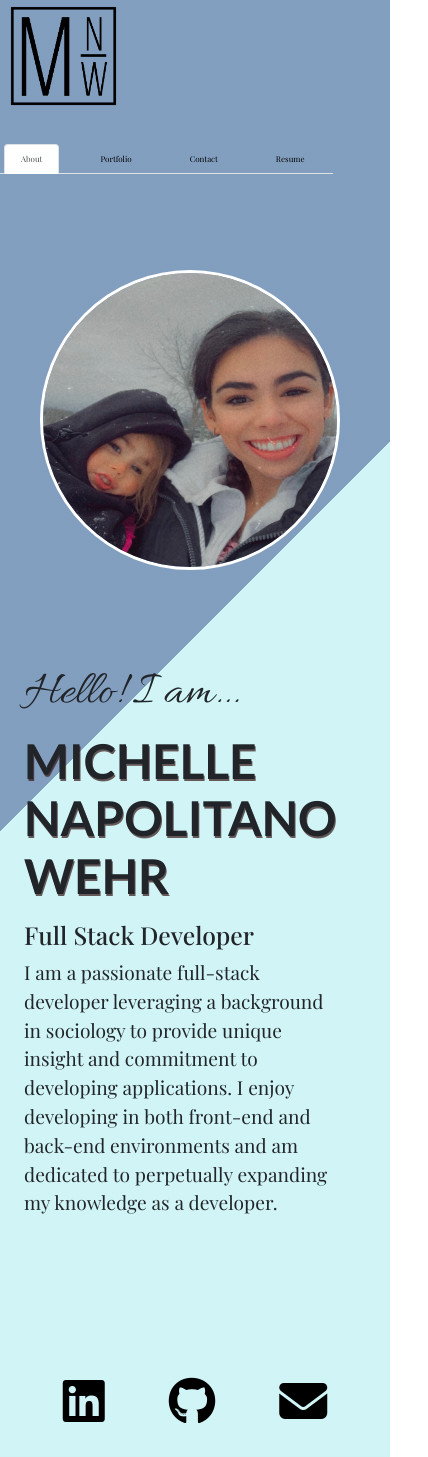
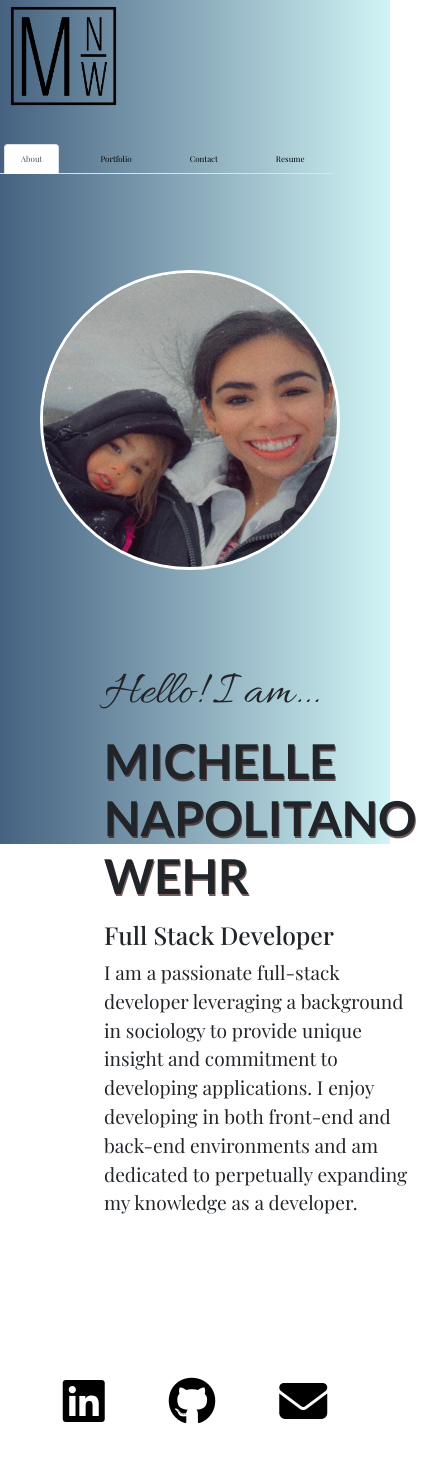
Before and after one commit to michellewehr/react-portfolio-2, a React (Create React App) app: page / in a window 390 px wide. Shown: the whole page, 428 px wide, since content can reach past the window. Built offline with nearby package versions, Linux system fonts and the light colour scheme; a web font is replaced by a local one.

Commit message:
changed background

```diff
--- a/public/index.html
+++ b/public/index.html
@@ -29,7 +29,7 @@
     <link href="https://fonts.googleapis.com/css2?family=Lato:ital,wght@0,100;0,300;0,400;0,700;1,100;1,300;1,400;1,700&family=Playfair+Display:ital,wght@0,400;0,500;0,600;0,700;0,800;0,900;1,400;1,500;1,600;1,700;1,800;1,900&family=Allura&display=swap&display=swap" rel="stylesheet">
     <script src="https://kit.fontawesome.com/a14d8b8912.js" crossorigin="anonymous"></script>
 
-    <title>React App</title>
+    <title>MNW</title>
   </head>
   <body>
     <noscript>You need to enable JavaScript to run this app.</noscript>
--- a/src/App.css
+++ b/src/App.css
@@ -60,7 +60,7 @@
   color: rgba(114, 116, 117, 0.9);
 }
 
-.background {
+/* .background {
   background: -webkit-linear-gradient(
       rgba(135, 60, 255, 1),
       rgba(135, 60, 255, 0) 0%
@@ -73,6 +73,15 @@
           )
           0%);
   min-height: 100vh;
+} */
+
+.background {
+  background: linear-gradient(
+    90deg,
+    rgba(49, 80, 114, 0.9) 0%,
+    rgba(178, 238, 240, 0.6) 100%
+  );
+  height: 100vh;
 }
 .logo {
   height: 7em;
@@ -233,7 +242,10 @@ textarea {
 
 @media only screen and (max-width: 1024px) {
   .profilePic {
-    margin-left: 17rem;
+    margin-left: 14rem;
+  }
+  .nameBlock {
+    margin-left: 5rem;
   }
 }
 
@@ -252,11 +264,14 @@ textarea {
     display: inline-block;
     border-radius: 10px;
   }
+  .profilePic {
+    margin-left: 11rem;
+  }
 }
 
 @media only screen and (max-width: 700px) {
   .profilePic {
-    margin-left: 1rem;
+    margin-left: 3rem;
   }
 }
 
--- a/src/components/NavBar/index.js
+++ b/src/components/NavBar/index.js
@@ -10,7 +10,7 @@ function NavBar(props) {
   const tabs = ['About', 'Portfolio', 'Contact', 'Resume'];
   return (
     <header className="flex-row px-1">
-    <a href="https://michellewehr.github.io/react-portfolio-2/#about">
+    <a href="https://michellewehr.github.io/react-portfolio-2/">
         <img className="logo" src={Logo} alt="Michelle's logo"></img>
     </a>
     <nav>
```
